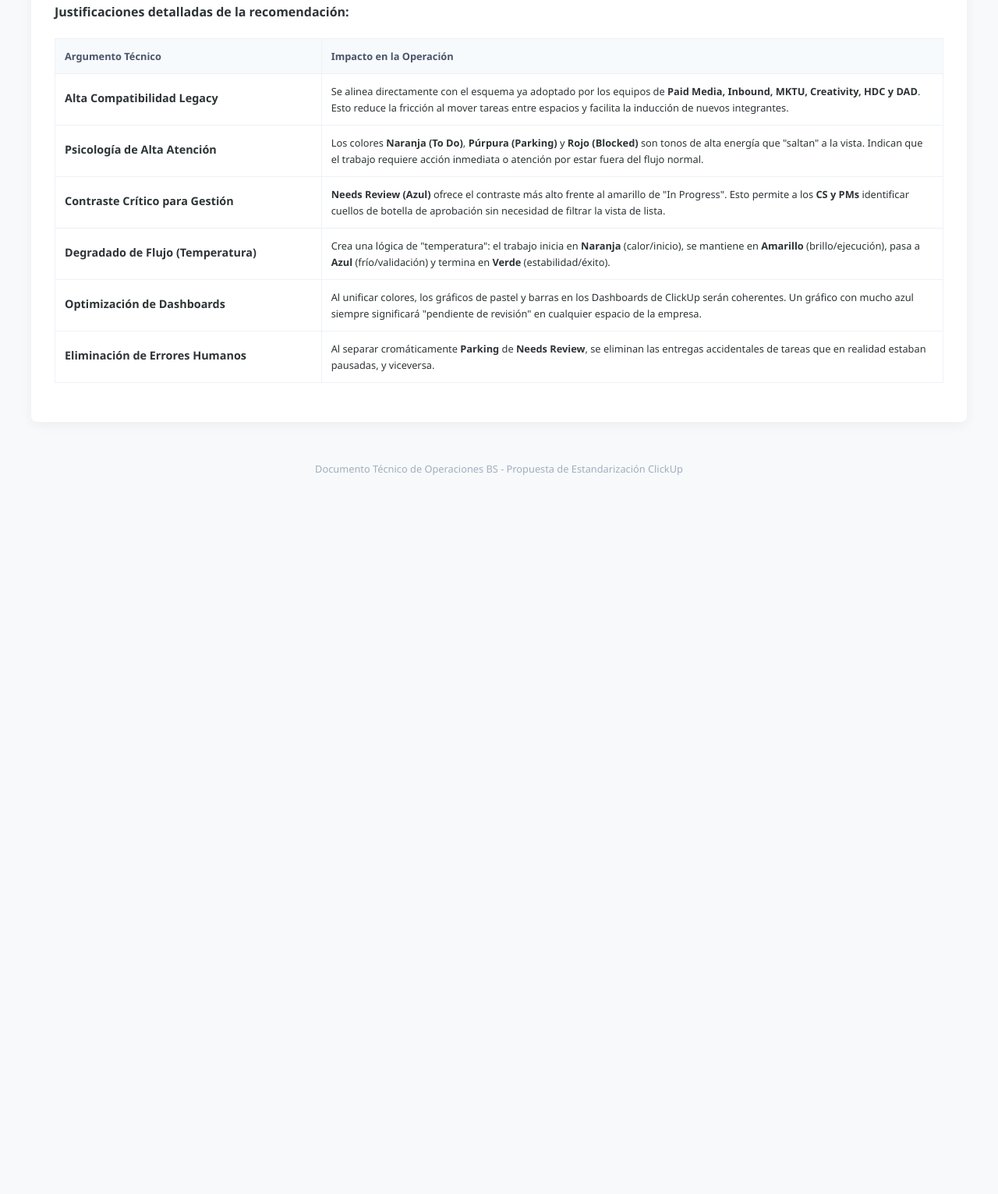
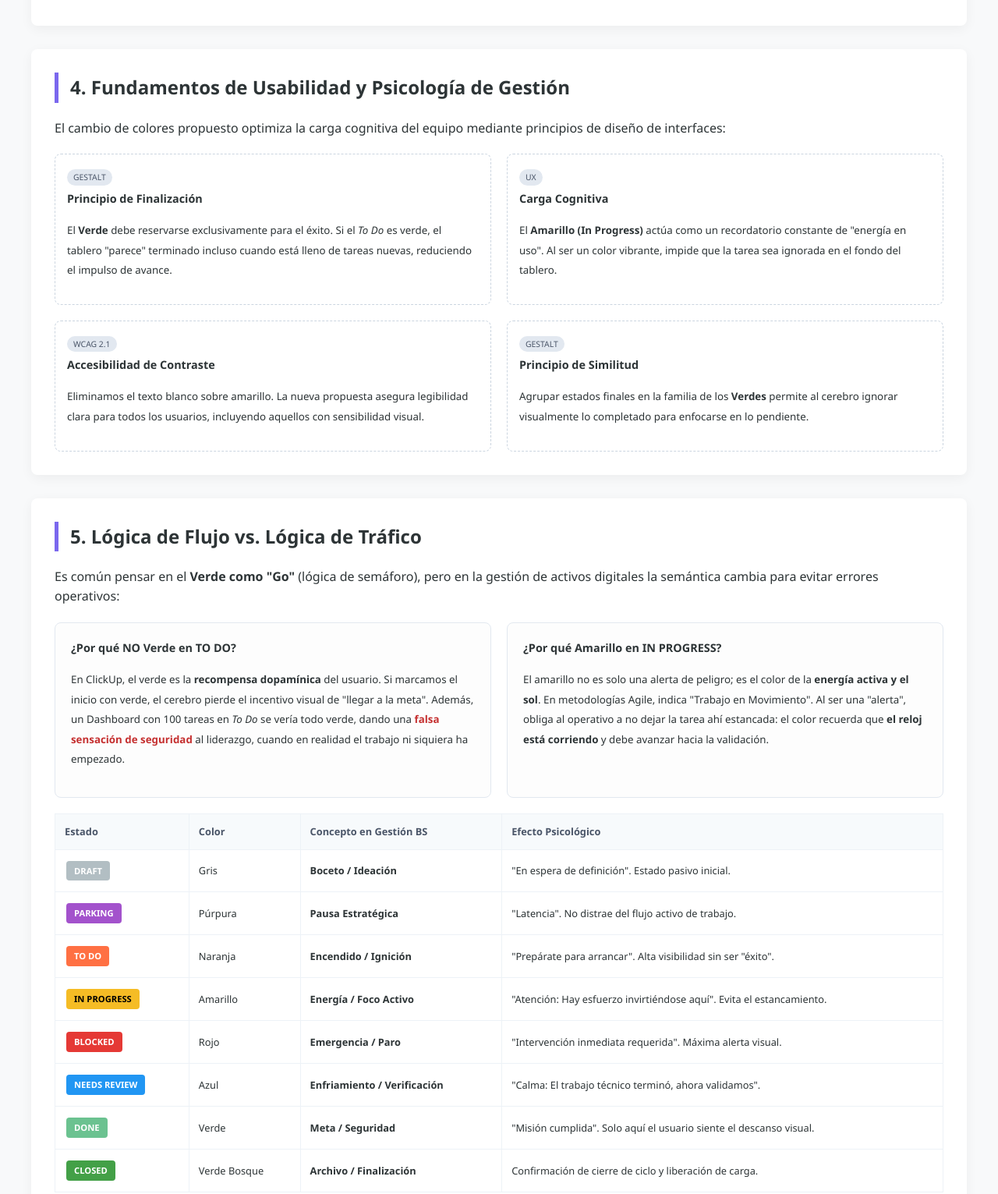
Before and after one commit to existaya-com/operaciones, a plain HTML site: page propuesta-colores-clickup/index.html in a window 1280 px wide. Shown: the part 1740-3271 px from the top of the page at 78% size. Before the commit the page ends 2404 px from the top, so only its background shows below. Drawn offline with Linux system fonts and the light colour scheme.

Commit message:
Esquema de colores: Se adicionan argumentos de usabilidad y psicologia del color

```diff
--- a/propuesta-colores-clickup/index.html
+++ b/propuesta-colores-clickup/index.html
@@ -79,6 +79,12 @@
             font-size: 1.5rem;
         }
 
+        h3 {
+            color: #4a5568;
+            font-size: 1.2rem;
+            margin-top: 25px;
+        }
+
         .status-tag {
             display: inline-block;
             padding: 4px 10px;
@@ -91,7 +97,7 @@
             white-space: nowrap;
         }
 
-        /* Tabla de Fragmentación */
+        /* Tablas */
         .comparison-table {
             width: 100%;
             border-collapse: collapse;
@@ -169,19 +175,41 @@
             border-radius: 8px;
         }
 
-        .footer {
-            text-align: center;
-            color: #a0aec0;
-            margin-top: 50px;
-            font-size: 0.8rem;
-        }
-
         .benefit-title {
             color: #2d3436;
             font-weight: bold;
             display: block;
             margin-bottom: 5px;
             font-size: 0.9rem;
+        }
+
+        .usability-badge {
+            display: inline-block;
+            background: #e2e8f0;
+            color: #4a5568;
+            padding: 2px 8px;
+            border-radius: 12px;
+            font-size: 0.65rem;
+            margin-bottom: 5px;
+        }
+
+        .highlight-text {
+            color: #c53030;
+            font-weight: 600;
+        }
+
+        .logic-card {
+            background: #fdfdfd;
+            border: 1px solid #e2e8f0;
+            padding: 20px;
+            border-radius: var(--border-radius);
+        }
+
+        .footer {
+            text-align: center;
+            color: #a0aec0;
+            margin-top: 50px;
+            font-size: 0.8rem;
         }
 
         @media (max-width: 900px) {
@@ -199,7 +227,7 @@
             <p class="subtitle">Estandarización basada en el uso real de los equipos BS</p>
         </header>
 
-        <!-- SECCIÓN 1: MAPA DE FRAGMENTACIÓN ACTUAL -->
+        <!-- SECCIÓN 1: DIAGNÓSTICO -->
         <section>
             <h2>1. Diagnóstico: Uso Actual de Estados por Espacio</h2>
             <p>El análisis de los espacios muestra que la mayoría de los equipos operativos ya han abandonado el <strong>Standard BS</strong> original buscando colores más funcionales. <strong>DAD</strong>, por ejemplo, utiliza la misma lógica que Paid Media y Creativity.</p>
@@ -289,7 +317,7 @@
             </div>
         </section>
 
-        <!-- SECCIÓN 3: COMPARATIVA Y JUSTIFICACIÓN AMPLIADA -->
+        <!-- SECCIÓN 3: COMPARATIVA DE EVOLUCIÓN -->
         <section>
             <h2>3. Propuesta de Evolución: Standard BS</h2>
 
@@ -320,64 +348,110 @@
                     <div><span class="status-tag bg-dark-green">Closed</span></div>
                 </div>
             </div>
+        </section>
 
-            <p><strong>Justificaciones detalladas de la recomendación:</strong></p>
+        <!-- SECCIÓN 4: FUNDAMENTOS DE USABILIDAD -->
+        <section>
+            <h2>4. Fundamentos de Usabilidad y Psicología de Gestión</h2>
+            <p>El cambio de colores propuesto optimiza la carga cognitiva del equipo mediante principios de diseño de interfaces:</p>
+
+            <div class="status-grid">
+                <div class="grid-item">
+                    <span class="usability-badge">GESTALT</span>
+                    <span class="benefit-title">Principio de Finalización</span>
+                    <p><small>El <strong>Verde</strong> debe reservarse exclusivamente para el éxito. Si el <em>To Do</em> es verde, el tablero "parece" terminado incluso cuando está lleno de tareas nuevas, reduciendo el impulso de avance.</small></p>
+                </div>
+                <div class="grid-item">
+                    <span class="usability-badge">UX</span>
+                    <span class="benefit-title">Carga Cognitiva</span>
+                    <p><small>El <strong>Amarillo (In Progress)</strong> actúa como un recordatorio constante de "energía en uso". Al ser un color vibrante, impide que la tarea sea ignorada en el fondo del tablero.</small></p>
+                </div>
+                <div class="grid-item">
+                    <span class="usability-badge">WCAG 2.1</span>
+                    <span class="benefit-title">Accesibilidad de Contraste</span>
+                    <p><small>Eliminamos el texto blanco sobre amarillo. La nueva propuesta asegura legibilidad clara para todos los usuarios, incluyendo aquellos con sensibilidad visual.</small></p>
+                </div>
+                <div class="grid-item">
+                    <span class="usability-badge">GESTALT</span>
+                    <span class="benefit-title">Principio de Similitud</span>
+                    <p><small>Agrupar estados finales en la familia de los <strong>Verdes</strong> permite al cerebro ignorar visualmente lo completado para enfocarse en lo pendiente.</small></p>
+                </div>
+            </div>
+        </section>
+
+        <!-- SECCIÓN 5: LÓGICA DE FLUJO VS. LÓGICA DE TRÁFICO -->
+        <section>
+            <h2>5. Lógica de Flujo vs. Lógica de Tráfico</h2>
+            <p>Es común pensar en el <strong>Verde como "Go"</strong> (lógica de semáforo), pero en la gestión de activos digitales la semántica cambia para evitar errores operativos:</p>
+
+            <div class="status-grid">
+                <div class="logic-card">
+                    <span class="benefit-title">¿Por qué NO Verde en TO DO?</span>
+                    <p><small>En ClickUp, el verde es la <strong>recompensa dopamínica</strong> del usuario. Si marcamos el inicio con verde, el cerebro pierde el incentivo visual de "llegar a la meta". Además, un Dashboard con 100 tareas en <em>To Do</em> se vería todo verde, dando una <span class="highlight-text">falsa sensación de seguridad</span> al liderazgo, cuando en realidad el trabajo ni siquiera ha empezado.</small></p>
+                </div>
+                <div class="logic-card">
+                    <span class="benefit-title">¿Por qué Amarillo en IN PROGRESS?</span>
+                    <p><small>El amarillo no es solo una alerta de peligro; es el color de la <strong>energía activa y el sol</strong>. En metodologías Agile, indica "Trabajo en Movimiento". Al ser una "alerta", obliga al operativo a no dejar la tarea ahí estancada: el color recuerda que <strong>el reloj está corriendo</strong> y debe avanzar hacia la validación.</small></p>
+                </div>
+            </div>
 
             <table class="comparison-table">
                 <thead>
                     <tr>
-                        <th style="width: 30%;">Argumento Técnico</th>
-                        <th>Impacto en la Operación</th>
+                        <th>Estado</th>
+                        <th>Color</th>
+                        <th>Concepto en Gestión BS</th>
+                        <th>Efecto Psicológico</th>
                     </tr>
                 </thead>
                 <tbody>
                     <tr>
-                        <td>
-                            <span class="benefit-title">Alta Compatibilidad Legacy</span>
-                        </td>
-                        <td>
-                            Se alinea directamente con el esquema ya adoptado por los equipos de <strong>Paid Media, Inbound, MKTU, Creativity, HDC y DAD</strong>. Esto reduce la fricción al mover tareas entre espacios y facilita la inducción de nuevos integrantes.
-                        </td>
+                        <td><span class="status-tag bg-grey">Draft</span></td>
+                        <td>Gris</td>
+                        <td><strong>Boceto / Ideación</strong></td>
+                        <td>"En espera de definición". Estado pasivo inicial.</td>
                     </tr>
                     <tr>
-                        <td>
-                            <span class="benefit-title">Psicología de Alta Atención</span>
-                        </td>
-                        <td>
-                            Los colores <strong>Naranja (To Do)</strong>, <strong>Púrpura (Parking)</strong> y <strong>Rojo (Blocked)</strong> son tonos de alta energía que "saltan" a la vista. Indican que el trabajo requiere acción inmediata o atención por estar fuera del flujo normal.
-                        </td>
+                        <td><span class="status-tag bg-parking-new">Parking</span></td>
+                        <td>Púrpura</td>
+                        <td><strong>Pausa Estratégica</strong></td>
+                        <td>"Latencia". No distrae del flujo activo de trabajo.</td>
                     </tr>
                     <tr>
-                        <td>
-                            <span class="benefit-title">Contraste Crítico para Gestión</span>
-                        </td>
-                        <td>
-                            <strong>Needs Review (Azul)</strong> ofrece el contraste más alto frente al amarillo de "In Progress". Esto permite a los <strong>CS y PMs</strong> identificar cuellos de botella de aprobación sin necesidad de filtrar la vista de lista.
-                        </td>
+                        <td><span class="status-tag bg-orange">To Do</span></td>
+                        <td>Naranja</td>
+                        <td><strong>Encendido / Ignición</strong></td>
+                        <td>"Prepárate para arrancar". Alta visibilidad sin ser "éxito".</td>
                     </tr>
                     <tr>
-                        <td>
-                            <span class="benefit-title">Degradado de Flujo (Temperatura)</span>
-                        </td>
-                        <td>
-                            Crea una lógica de "temperatura": el trabajo inicia en <strong>Naranja</strong> (calor/inicio), se mantiene en <strong>Amarillo</strong> (brillo/ejecución), pasa a <strong>Azul</strong> (frío/validación) y termina en <strong>Verde</strong> (estabilidad/éxito).
-                        </td>
+                        <td><span class="status-tag bg-yellow">In Progress</span></td>
+                        <td>Amarillo</td>
+                        <td><strong>Energía / Foco Activo</strong></td>
+                        <td>"Atención: Hay esfuerzo invirtiéndose aquí". Evita el estancamiento.</td>
                     </tr>
                     <tr>
-                        <td>
-                            <span class="benefit-title">Optimización de Dashboards</span>
-                        </td>
-                        <td>
-                            Al unificar colores, los gráficos de pastel y barras en los Dashboards de ClickUp serán coherentes. Un gráfico con mucho azul siempre significará "pendiente de revisión" en cualquier espacio de la empresa.
-                        </td>
+                        <td><span class="status-tag bg-red">Blocked</span></td>
+                        <td>Rojo</td>
+                        <td><strong>Emergencia / Paro</strong></td>
+                        <td>"Intervención inmediata requerida". Máxima alerta visual.</td>
                     </tr>
                     <tr>
-                        <td>
-                            <span class="benefit-title">Eliminación de Errores Humanos</span>
-                        </td>
-                        <td>
-                            Al separar cromáticamente <strong>Parking</strong> de <strong>Needs Review</strong>, se eliminan las entregas accidentales de tareas que en realidad estaban pausadas, y viceversa.
-                        </td>
+                        <td><span class="status-tag bg-blue">Needs Review</span></td>
+                        <td>Azul</td>
+                        <td><strong>Enfriamiento / Verificación</strong></td>
+                        <td>"Calma: El trabajo técnico terminó, ahora validamos".</td>
+                    </tr>
+                    <tr>
+                        <td><span class="status-tag bg-green">Done</span></td>
+                        <td>Verde</td>
+                        <td><strong>Meta / Seguridad</strong></td>
+                        <td>"Misión cumplida". Solo aquí el usuario siente el descanso visual.</td>
+                    </tr>
+                    <tr>
+                        <td><span class="status-tag bg-dark-green">Closed</span></td>
+                        <td>Verde Bosque</td>
+                        <td><strong>Archivo / Finalización</strong></td>
+                        <td>Confirmación de cierre de ciclo y liberación de carga.</td>
                     </tr>
                 </tbody>
             </table>
```
